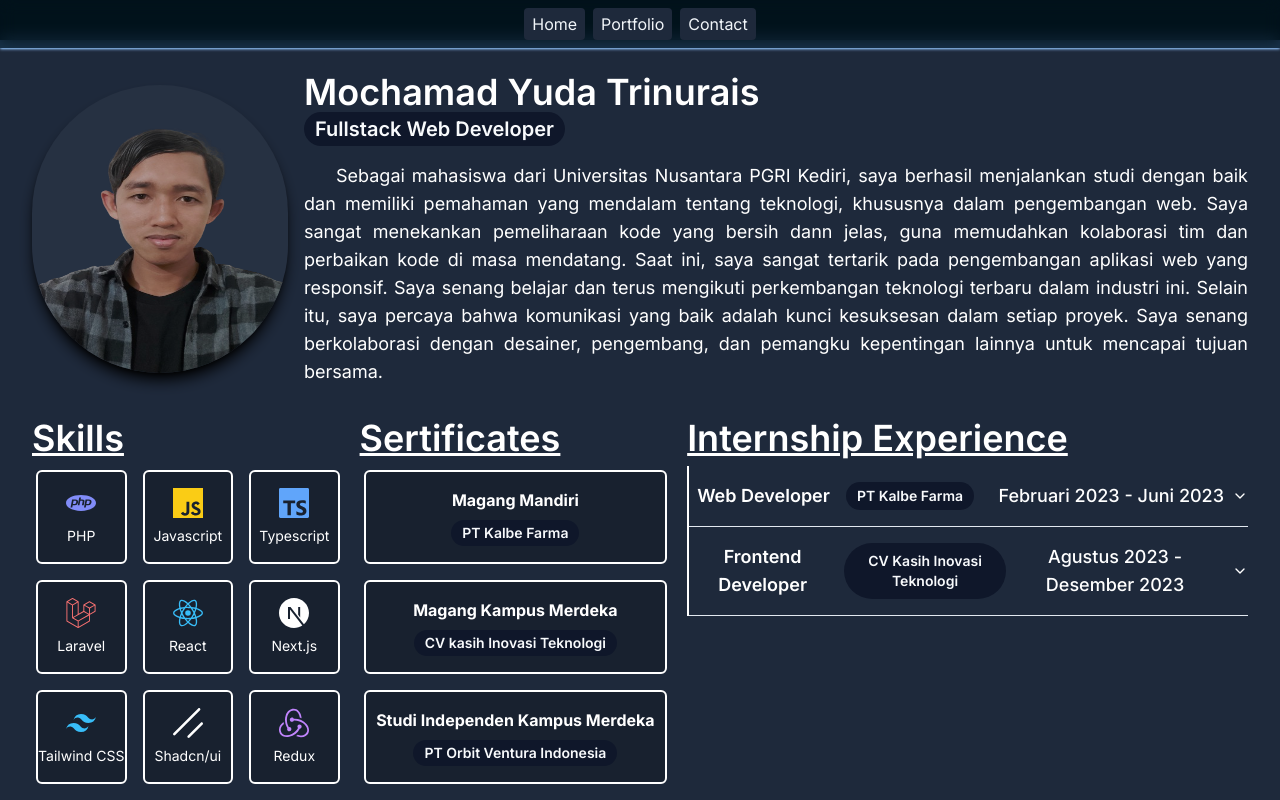
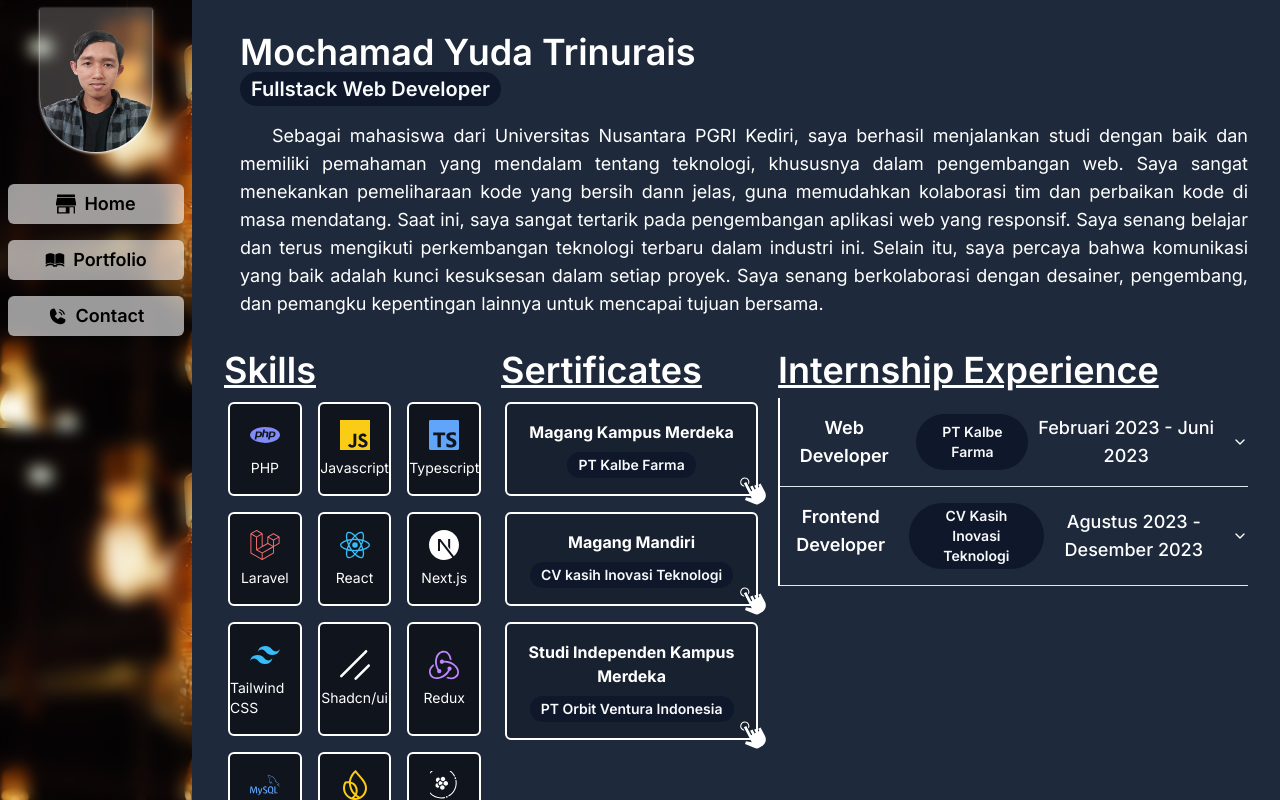
Before and after one commit to Wintec-Yuda/yuda-portfolio, a Next.js app: page / in a window 1280 px wide. Shown: the top 800 px of the page. Built offline with nearby package versions, Linux system fonts and the light colour scheme.

Commit message:
change layout

```diff
--- a/src/app/page.tsx
+++ b/src/app/page.tsx
@@ -1,12 +1,11 @@
-import Navbar from "@/components/fragments/Navbar";
+import DashboardLayout from "@/components/templates/Dashboard";
 import HomeView from "@/components/views/Home";
 
 const HomePage = () => {
   return (
-    <section className="bg-black">
-      <Navbar />
+    <DashboardLayout>
       <HomeView />
-    </section>
+    </DashboardLayout>
   );
 };
 
--- a/src/components/fragments/Navbar.tsx
+++ /dev/null
@@ -1,18 +0,0 @@
-import { links } from "@/lib/data";
-import Link from "next/link";
-
-const Navbar = () => {
-  return (
-    <nav className="fixed w-full top-0 z-10 bg-sky-800 bg-opacity-20 shadow shadow-blue-300">
-      <div className="flex justify-center items-center gap-2 py-2 backdrop-blur">
-        {links.map((link) => (
-          <Link key={link.name} href={link.href} className="bg-slate-800 text-slate-100 py-1 px-2 rounded hover:bg-white hover:bg-opacity-20">
-            {link.name}
-          </Link>
-        ))}
-      </div>
-    </nav>
-  );
-};
-
-export default Navbar;
--- a/src/components/fragments/Portfolio.tsx
+++ b/src/components/fragments/Portfolio.tsx
@@ -7,12 +7,12 @@ import { portfolios } from "@/lib/data";
 
 const Portfolio = () => {
   return (
-    <div className="grid grid-cols-1 sm:grid-cols-2 lg:grid-cols-3 xl:grid-cols-4 gap-4">
+    <div className="grid grid-cols-1 md:grid-cols-2 xl:grid-cols-4 gap-4">
       {portfolios.map((portfolio) => (
         <Card key={portfolio.title} className="border-2 border-white bg-black bg-opacity-20 hover:bg-slate-950 text-white">
           <CardHeader className="flex flex-col items-center gap-1">
             <Image src={portfolio.image} alt="Portfolio" width={500} height={500} className="rounded-t-lg" />
-            <CardTitle className="text-2xl md:text-3xl underline">{portfolio.title}</CardTitle>
+            <CardTitle className="text-xl md:text-2xl underline">{portfolio.title}</CardTitle>
           </CardHeader>
           <CardDescription className="mx-6 grid grid-cols-2 sm:grid-cols-3 gap-1">
             {portfolio.tags.map((tag) => (
--- a/src/components/fragments/Sertificates.tsx
+++ b/src/components/fragments/Sertificates.tsx
@@ -2,13 +2,16 @@ import { Dialog, DialogContent, DialogDescription, DialogHeader, DialogTitle, Di
 import { Badge } from "../ui/badge";
 import { sertificates } from "@/lib/data";
 import Image from "next/image";
+import { GiClick } from "react-icons/gi";
 
 const Sertificates = () => {
   return (
     <div className="grid grid-cols-auto grid-cols-1 sm:grid-cols-2 lg:grid-cols-3 xl:grid-cols-1 gap-4 p-1">
       {sertificates.map((sertificate) => (
+        <div key={sertificate.program} className="relative flex flex-col gap-2 justify-center items-center border-2 border-white bg-black bg-opacity-20 rounded-md hover:bg-slate-950 py-4 px-2">
+          <GiClick size={30} className="text-white absolute -bottom-3 -right-3" />
           <Dialog key={sertificate.company}>
-          <DialogTrigger className="flex flex-col gap-2 justify-center items-center border-2 border-white bg-black bg-opacity-20 rounded-md  hover:bg-slate-950 py-4">
+            <DialogTrigger>
               <div className="flex flex-col gap-2 justify-center items-center">
                 <label className="text-sm sm:text-base font-bold">{sertificate.program}</label>
                 <Badge className="text-xs sm:text-sm">{sertificate.company}</Badge>
@@ -22,6 +25,7 @@ const Sertificates = () => {
               </DialogHeader>
             </DialogContent>
           </Dialog>
+        </div>
       ))}
     </div>
   );
--- a/src/components/fragments/Skills.tsx
+++ b/src/components/fragments/Skills.tsx
@@ -56,7 +56,7 @@ const Skills = () => {
   return (
     <div className="grid grid-cols-auto grid-cols-3 sm:grid-cols-4 md:grid-cols-5 lg:grid-cols-6 xl:grid-cols-3 gap-4 p-1">
       {skills.map((skill) => (
-        <div key={skill.name} className="flex flex-col gap-2 justify-center items-center border-2 border-white bg-black bg-opacity-20 rounded-md  hover:bg-slate-950 py-4">
+        <div key={skill.name} className="flex flex-col gap-2 justify-center items-center border-2 border-white bg-black bg-opacity-50 rounded-md py-4">
           {skill.icon}
           <label className="text-xs sm:text-sm">{skill.name}</label>
         </div>
--- /dev/null
+++ b/src/components/templates/Dashboard.tsx
@@ -0,0 +1,42 @@
+import { Button } from "../ui/button";
+import { SiHomeassistantcommunitystore } from "react-icons/si";
+import { GiOpenBook } from "react-icons/gi";
+import { PiPhoneCallFill } from "react-icons/pi";
+import { Avatar, AvatarFallback, AvatarImage } from "@/components/ui/avatar";
+import Link from "next/link";
+
+export const links = [
+  { name: "Home", href: "#home", icon: <SiHomeassistantcommunitystore className="text-black text-xl" /> },
+  { name: "Portfolio", href: "#portfolio", icon: <GiOpenBook className="text-black text-xl" /> },
+  { name: "Contact", href: "#contact", icon: <PiPhoneCallFill className="text-black text-xl" /> },
+];
+
+const DashboardLayout = ({ children }: { children: React.ReactNode }) => {
+  return (
+    <section className="flex flex-col">
+      <aside className="fixed w-12 sm:w-48 h-screen backdrop-blur flex flex-col items-center justify-center sm:justify-normal gap-8 p-2">
+        <div className="hidden sm:flex h-36 w-28 rounded-b-full bg-white bg-opacity-20 shadow shadow-white">
+          <Avatar className="h-full w-full">
+            <AvatarImage src="/images/yuda.png" alt="Yuda" />
+            <AvatarFallback>CN</AvatarFallback>
+          </Avatar>
+        </div>
+        <div className="flex flex-col gap-4 w-full">
+          {links.map((link) => (
+            <Link key={link.name} href={link.href}>
+              <Button className="w-full bg-white bg-opacity-60 hover:bg-white hover:bg-opacity-100 p-1">
+                {link.icon}
+                <label className="ml-2 text-black font-semibold text-lg hidden sm:flex">{link.name}</label>
+              </Button>
+            </Link>
+          ))}
+        </div>
+      </aside>
+      <main className="overflow-hidden bg-lamp">
+        <div className="w-[calc(100vw-3rem)] sm:w-[calc(100vw-12rem)] relative left-12 sm:left-48 bg-slate-900 text-white">{children}</div>
+      </main>
+    </section>
+  );
+};
+
+export default DashboardLayout;
--- a/src/components/views/Home.tsx
+++ b/src/components/views/Home.tsx
@@ -1,4 +1,3 @@
-import { Avatar, AvatarFallback, AvatarImage } from "@/components/ui/avatar";
 import Skills from "../fragments/Skills";
 import Experience from "../fragments/Experience";
 import { Badge } from "../ui/badge";
@@ -8,14 +7,10 @@ import Sertificates from "../fragments/Sertificates";
 
 const HomeView = () => {
   return (
-    <section className="relative top-10 bg-slate-800 text-white">
+    <section className="bg-slate-800 text-white">
       <div className="flex flex-col justify-center gap-4 md:gap-8 p-4 sm:p-6 md:p-8">
         <div className="flex flex-col md:flex-row gap-4" id="home">
           <div className="flex justify-center md:items-center">
-            <Avatar className="h-56 w-48 md:h-72 md:w-64 bg-white bg-opacity-5 brightness-75 shadow-lg shadow-black ">
-              <AvatarImage src="/images/yuda.png" alt="Yuda" />
-              <AvatarFallback>CN</AvatarFallback>
-            </Avatar>
           </div>
           <div className="flex flex-col gap-4">
             <div className="flex flex-col items-center md:items-start">
@@ -48,7 +43,7 @@ const HomeView = () => {
             <h2 className="text-2xl md:text-3xl xl:text-4xl font-semibold underline">My Portfolio</h2>
             <Portfolio />
         </div>
-        <div className="flex flex-col gap-4" id="portfolio">
+        <div className="flex flex-col gap-4" id="contact">
             <h2 className="text-2xl md:text-3xl xl:text-4xl font-semibold underline">Contact Me</h2>
             <Contact />
         </div>
--- a/src/lib/data.ts
+++ b/src/lib/data.ts
@@ -1,9 +1,3 @@
-export const links = [
-  { name: "Home", href: "#home" },
-  { name: "Portfolio", href: "#portfolio" },
-  { name: "Contact", href: "#contact" },
-];
-
 export const experiences = [
   {
     position: "Web Developer",
@@ -46,12 +40,12 @@ export const sertificates = [
   {
     company: "PT Kalbe Farma",
     link: "/images/sertifikat magang kalbe.png",
-    program: "Magang Mandiri",
+    program: "Magang Kampus Merdeka ",
   },
   {
     company: "CV kasih Inovasi Teknologi",
     link: "/images/sertifikat magang KIT.png",
-    program: "Magang Kampus Merdeka",
+    program: "Magang Mandiri",
   },
   {
     company: "PT Orbit Ventura Indonesia",
--- a/tailwind.config.ts
+++ b/tailwind.config.ts
@@ -67,6 +67,9 @@ const config = {
         "accordion-down": "accordion-down 0.2s ease-out",
         "accordion-up": "accordion-up 0.2s ease-out",
       },
+      backgroundImage: {
+        lamp: "url('/images/lampu.jpg')",
+      },
     },
   },
   plugins: [require("tailwindcss-animate")],
```
Also changed, not shown: public/images/lampu.jpg (added). Lines whose indentation alone changed are shown as unchanged.
